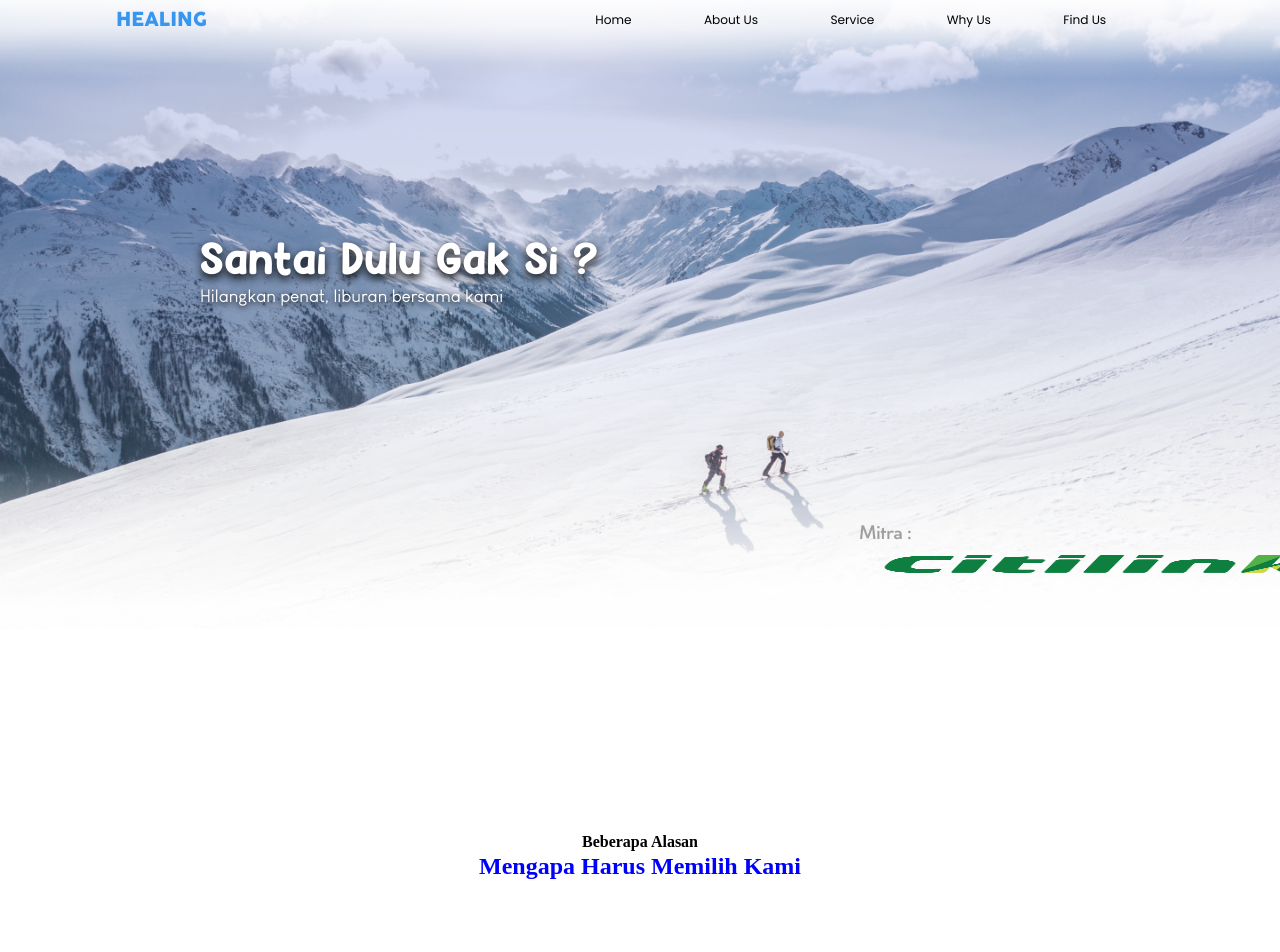
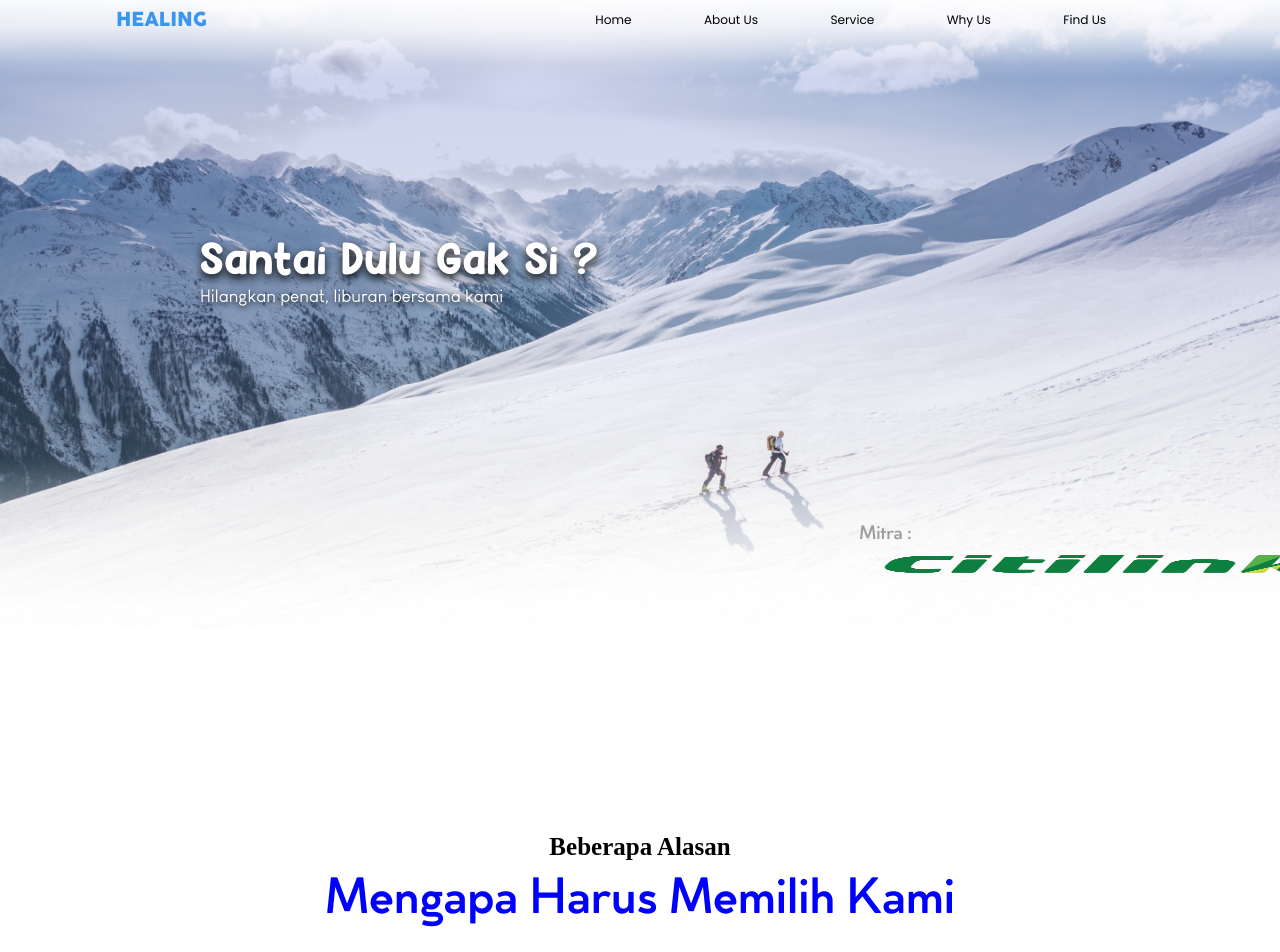
Before and after one commit to newblime/Tugas_Pemweb, a plain HTML site: page Tugas1/index.html in a window 1280 px wide. Shown: the top 952 px of the page. Drawn offline with Linux system fonts and the light colour scheme.

Commit message:
tambahan font

```diff
--- a/Tugas1/index.html
+++ b/Tugas1/index.html
@@ -213,8 +213,8 @@
   </body>
 
   <body>
-    <h4 style="margin-top: 80px;" align="center">Beberapa Alasan</h4>
-    <h2 style="margin-top: -20px; margin-bottom: 100px; color:blue" align="center"><b>Mengapa Harus Memilih Kami</b></h2>
+    <h4 style="font-size: 25px; margin-top: 80px;" align="center">Beberapa Alasan</h4>
+    <h2 style="font-family: 'Cocogoose Classic'; font-size: 50px ; margin-top: -20px; margin-bottom: 100px; color:blue" align="center"><b>Mengapa Harus Memilih Kami</b></h2>
 
     <style>
         .thumbnail {
```
